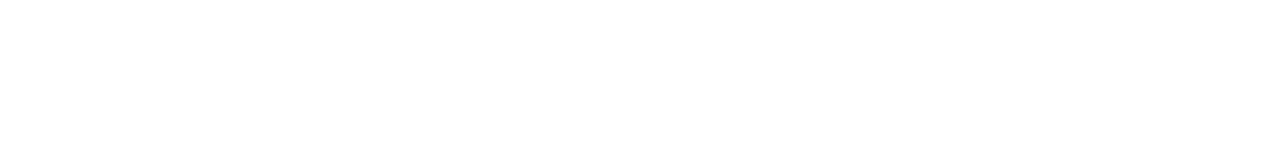
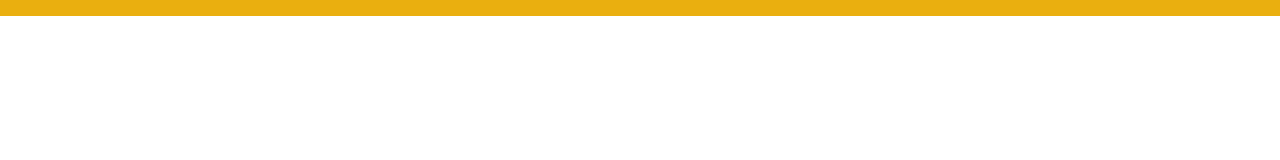
Before and after one commit to mrmichaud/fhsumap, a plain HTML site: page index.html in a window 1280 px wide. Drawn offline with nearby package versions, Linux system fonts and the light colour scheme.

Commit message:
add class: navbar, navbar-nav, nav-item. add CSS: nav

```diff
--- a/css/main.css
+++ b/css/main.css
@@ -0,0 +1,4 @@
+/* total */
+nav {
+    background-color: #eaaf0f;
+}
--- a/index.html
+++ b/index.html
@@ -13,7 +13,12 @@
 </head>
 
 <body>
-
+    <!-- desk navbar -->
+    <nav class="navbar">
+        <div class="navbar-nav">
+            <div class="nav-item"></div>
+        </div>
+    </nav>
 </body>
 
 </html>
```
